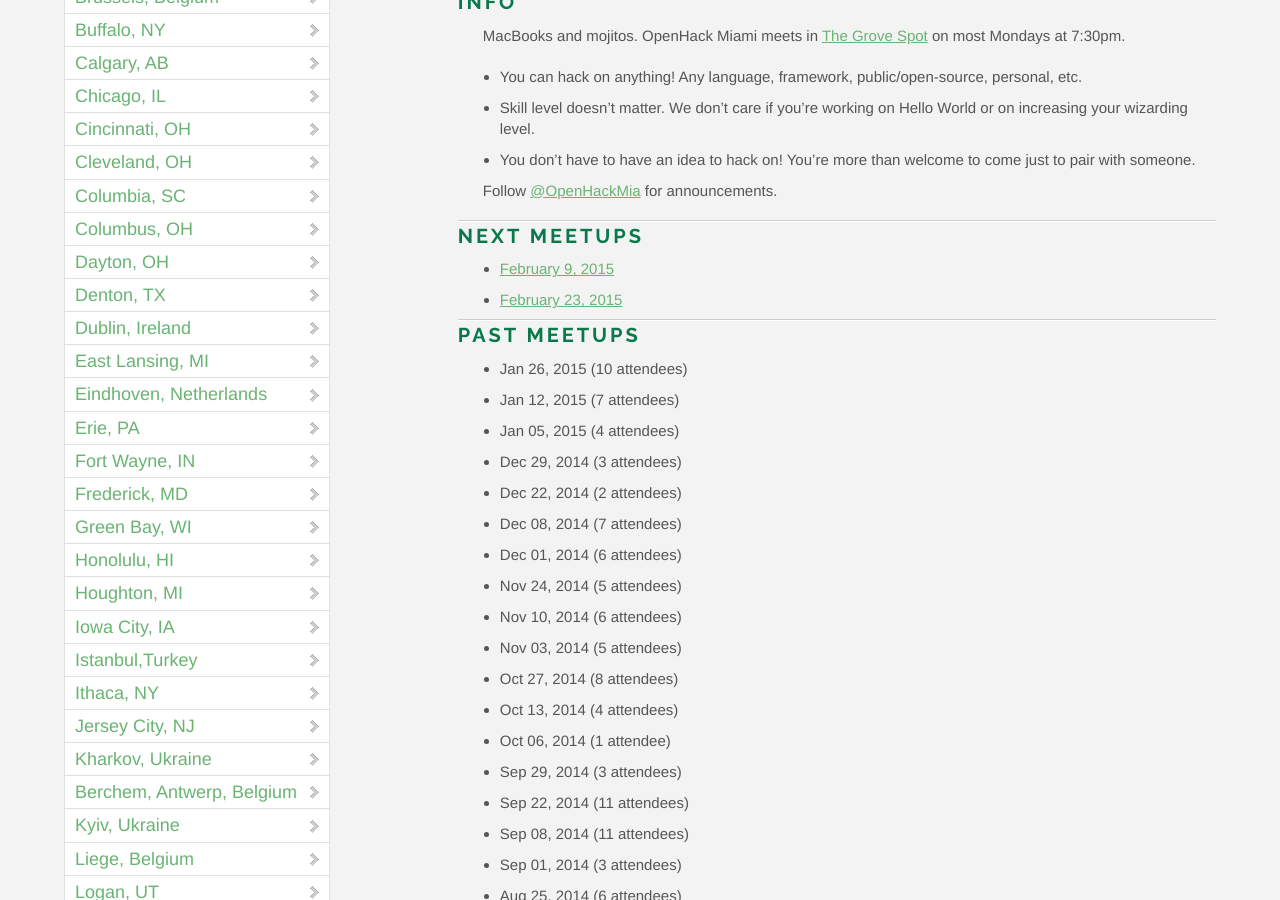
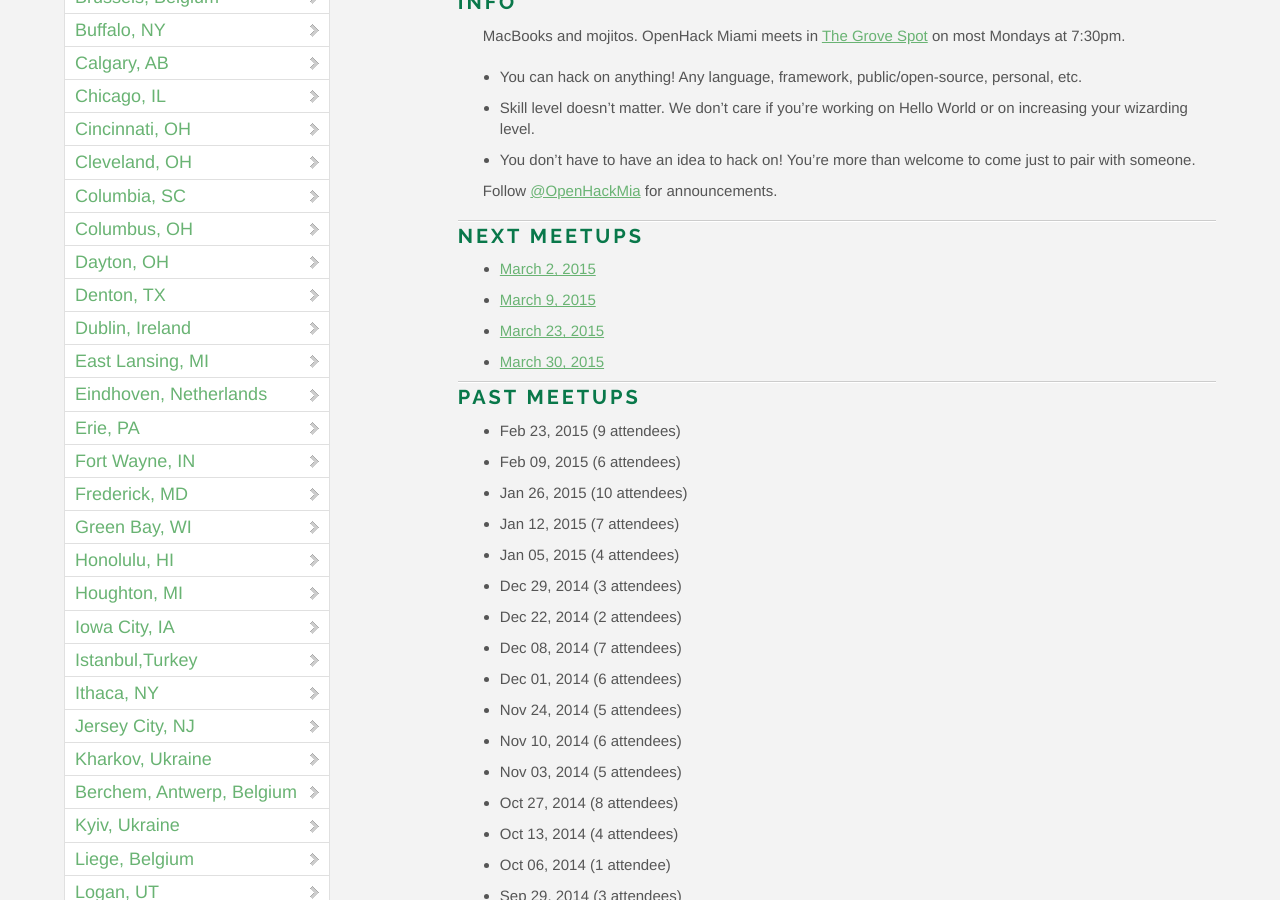
Before and after one commit to OpenHack/openhack.github.com, a Jekyll site: the page built from miami/index.markdown, in a window 1280 px wide and 900 px high, scrolled down 733 px. Built offline with Jekyll 4.4.1, drawn with Linux system fonts in a browser that asks for light colours; nearby versions of some CDN libraries; comment, search, counter and statistics services are not loaded.

Commit message:
miami update march meetups

```diff
--- a/miami/index.markdown
+++ b/miami/index.markdown
@@ -19,11 +19,15 @@ Follow [@OpenHackMia](http://twitter.com/openhackmia) for announcements.
 
 ### Next meetups
 
-* [February 9, 2015](http://www.meetup.com/miamirb/events/220102723/)
-* [February 23, 2015](http://www.meetup.com/miamirb/events/220102736/)
+* [March 2, 2015](http://www.meetup.com/miamirb/events/220726892/)
+* [March 9, 2015](http://www.meetup.com/miamirb/events/220726895/)
+* [March 23, 2015](http://www.meetup.com/miamirb/events/220726909/)
+* [March 30, 2015](http://www.meetup.com/miamirb/events/220726915/)
 
 ### Past meetups
 
+* Feb 23, 2015 (9 attendees)
+* Feb 09, 2015 (6 attendees)
 * Jan 26, 2015 (10 attendees)
 * Jan 12, 2015 (7 attendees)
 * Jan 05, 2015 (4 attendees)
```
